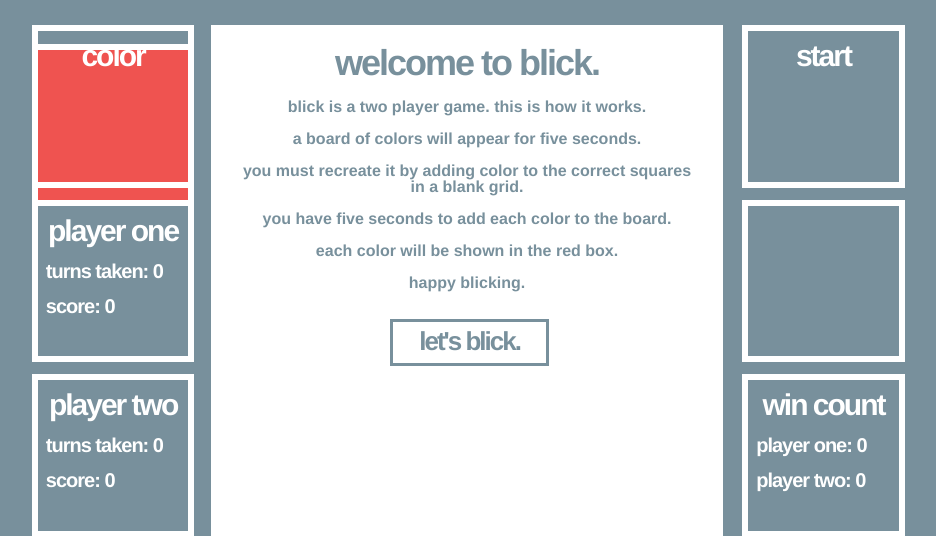
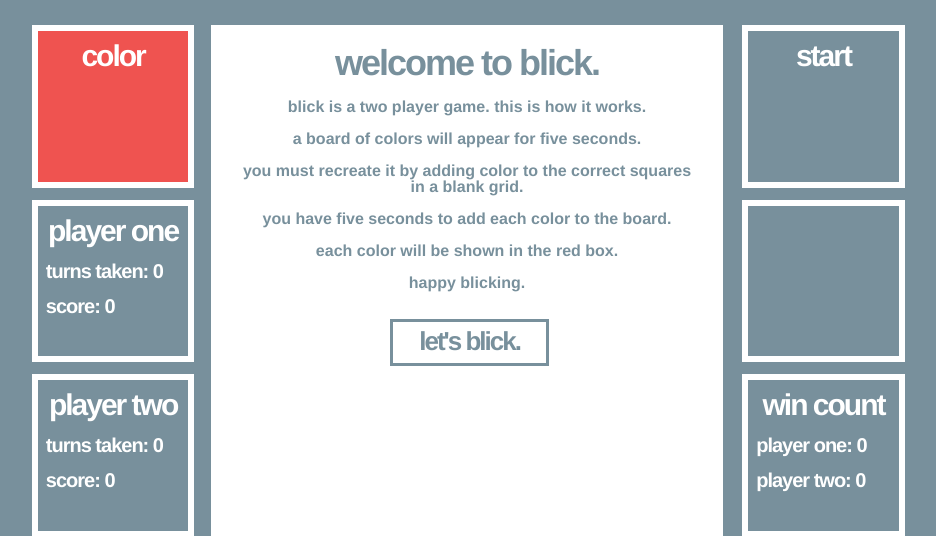
Before and after one commit to odholden/wdi-first-project, a PHP site: page / in a window 1280 px wide. Shown: the part 105-641 px from the top of the page, without its empty margins (173-1109 px from the left). Run offline with PHP 8.4, Linux system fonts and the light colour scheme; some libraries are stand-ins or nearby versions.

Commit message:
working on my phone

```diff
--- a/css/style.css
+++ b/css/style.css
@@ -46,7 +46,7 @@ body {
 
 #overlay2 {
   position: fixed;
-  top: 18.6%;
+  top: 130px;
   left: 16%;
   width: 12.7vw;
   height: 12.7vw;
```
